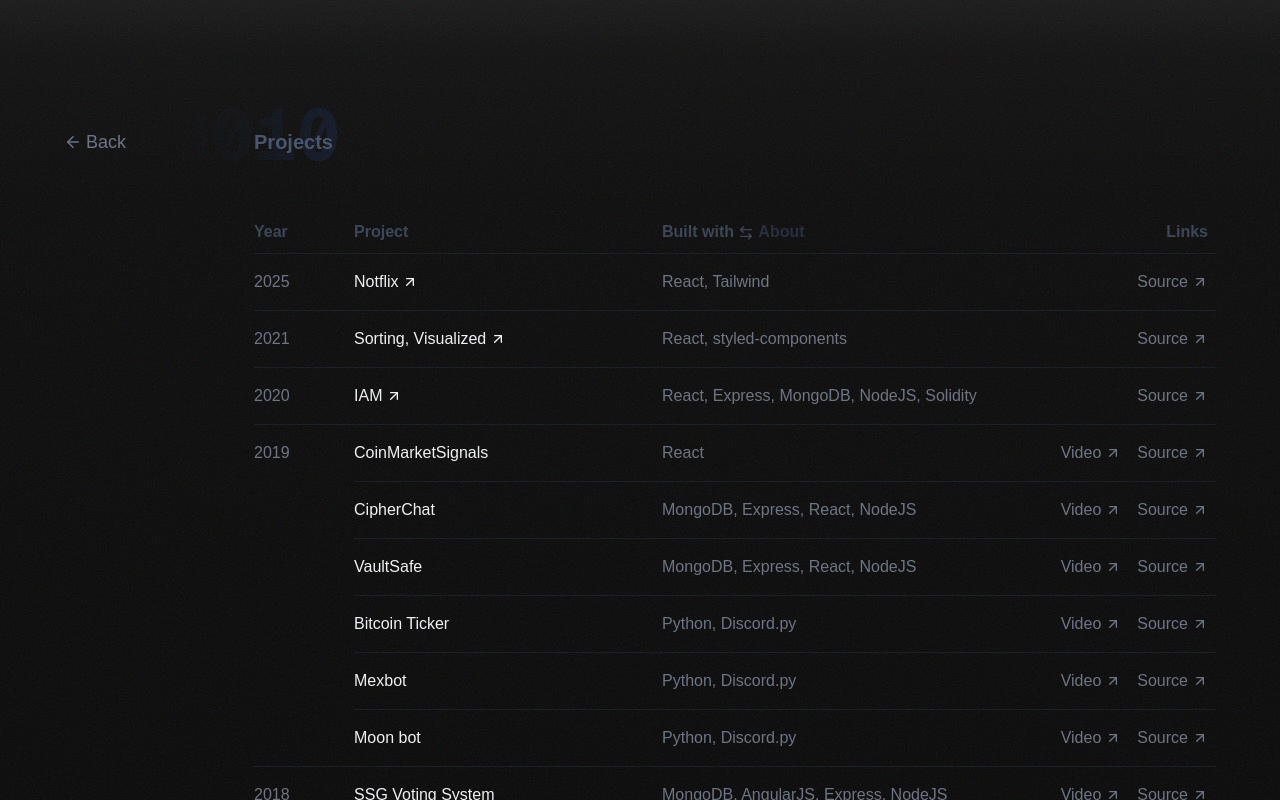
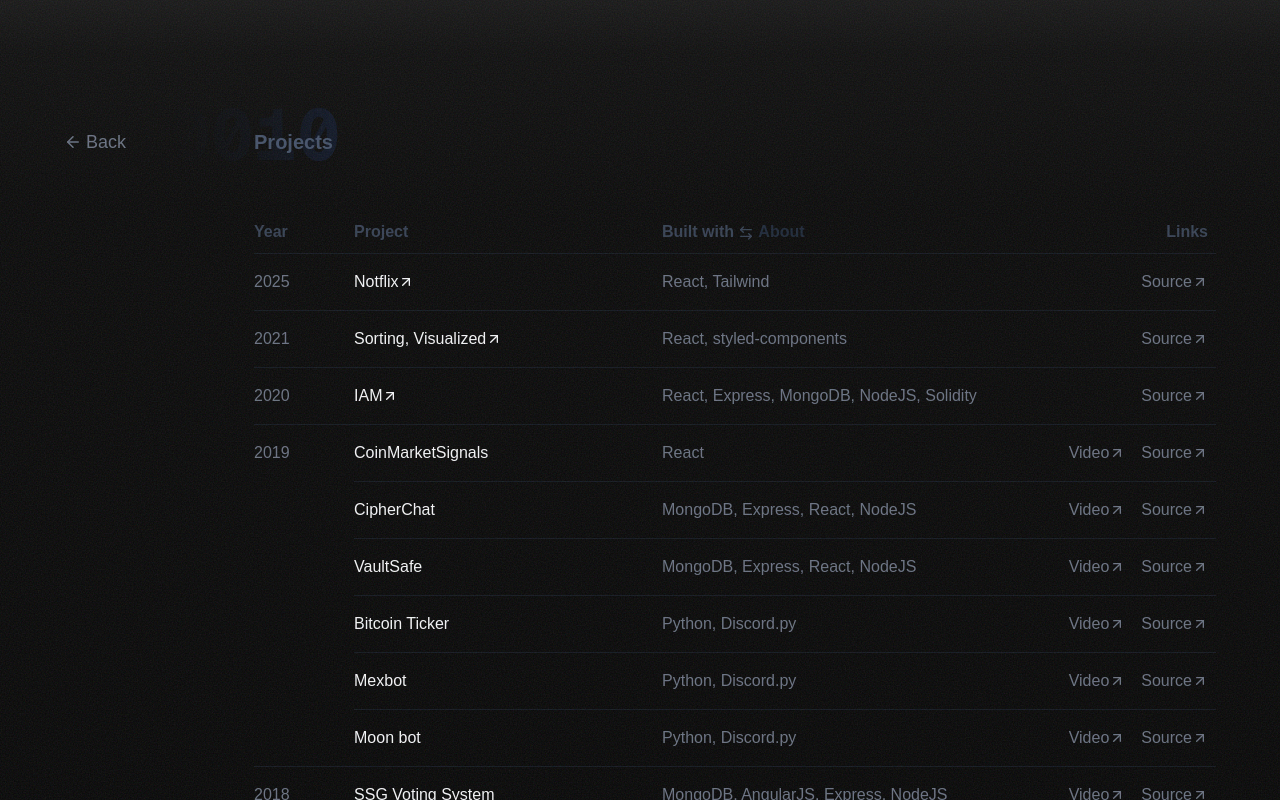
Before and after one commit to Dwyte/xandermartinez.com, a Next.js app: page /projects in a window 1280 px wide. Shown: the top 800 px of the page. Built offline with nearby package versions, Linux system fonts and the light colour scheme.

Commit message:
bug: fix styled-a adding unintended new line spacing when highlighting and copying text.

```diff
--- a/app/components/styled-a/styled-a.tsx
+++ b/app/components/styled-a/styled-a.tsx
@@ -9,13 +9,12 @@ export function StyledA({
     <a
       {...rest}
       className={clsx(
-        "group/styled-a link hover:text-gray-200 inline-flex items-center gap-1",
+        "group/styled-a link hover:text-gray-200 inline-flex items-center",
         rest.className
       )}
       target="_blank"
     >
-      <span>{children} </span>
-
+      {children}
       <ArrowUpRight
         stroke="currentColor"
         strokeWidth={2}
```
